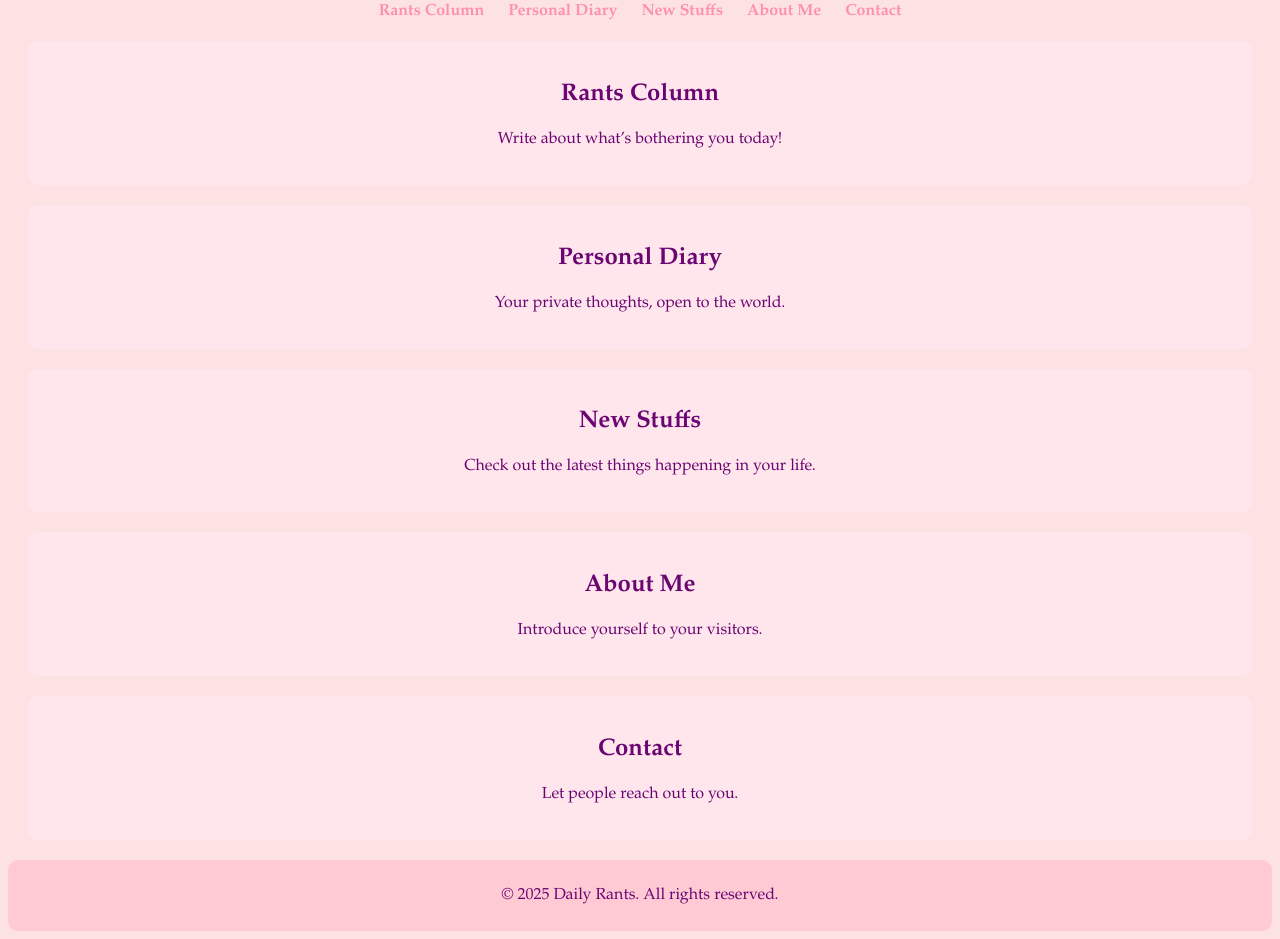
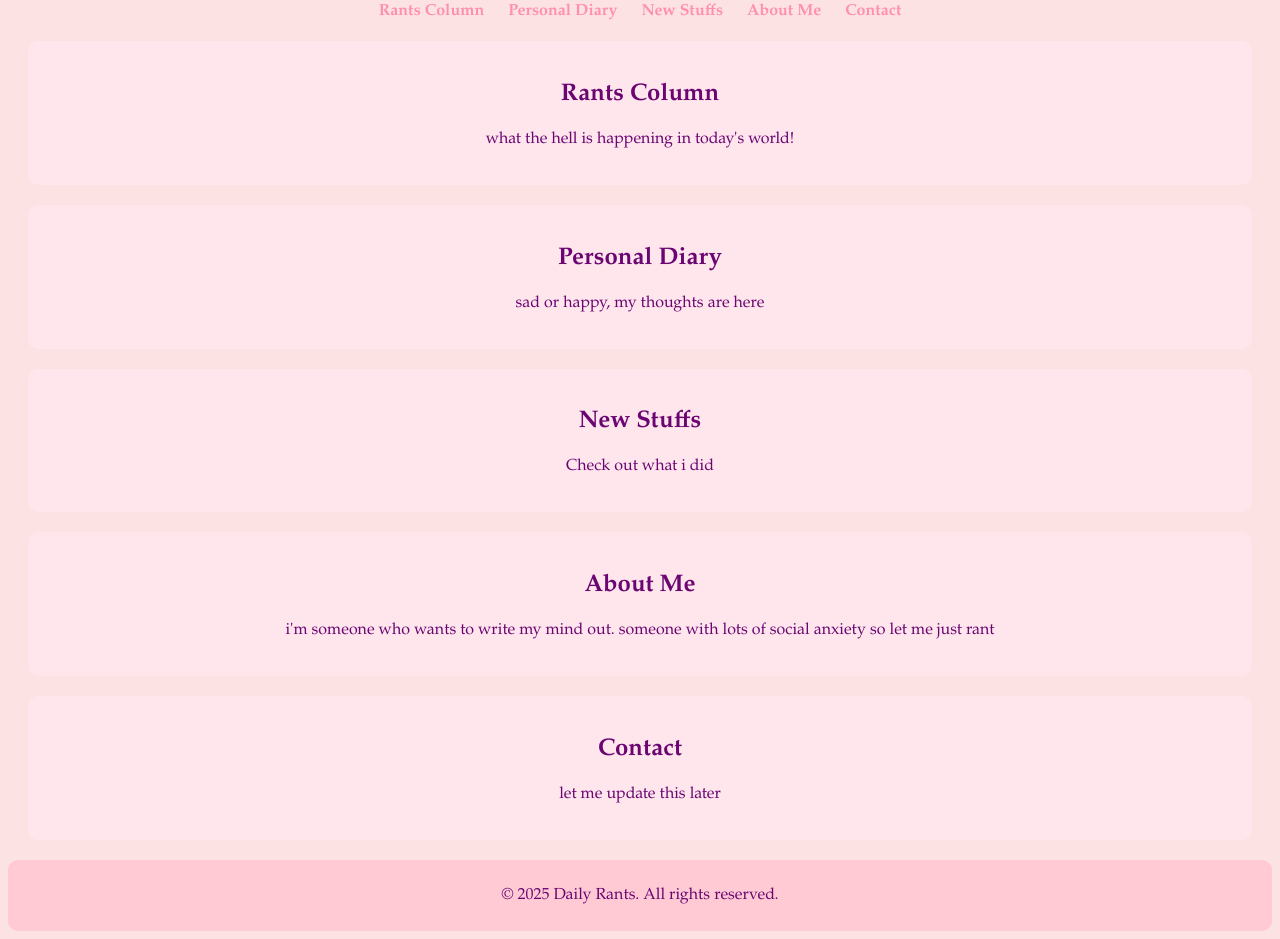
Before and after one commit to jennifer2408-writer/Daily-Rants, a plain HTML site: page index.html in a window 1280 px wide. Shown: the part 178-1117 px from the top of the page. Drawn offline with Linux system fonts and the light colour scheme.

Commit message:
Update index.html

```diff
--- a/index.html
+++ b/index.html
@@ -24,27 +24,27 @@
 
     <section id="rants">
         <h2>Rants Column</h2>
-        <p>Write about what’s bothering you today!</p>
+        <p>what the hell is happening in today's world!</p>
     </section>
 
     <section id="diary">
         <h2>Personal Diary</h2>
-        <p>Your private thoughts, open to the world.</p>
+        <p>sad or happy, my thoughts are here</p>
     </section>
 
     <section id="new">
         <h2>New Stuffs</h2>
-        <p>Check out the latest things happening in your life.</p>
+        <p>Check out what i did</p>
     </section>
 
     <section id="about">
         <h2>About Me</h2>
-        <p>Introduce yourself to your visitors.</p>
+        <p>i'm someone who wants to write my mind out. someone with lots of social anxiety so let me just rant</p>
     </section>
 
     <section id="contact">
         <h2>Contact</h2>
-        <p>Let people reach out to you.</p>
+        <p>let me update this later</p>
     </section>
 
     <footer>
```
